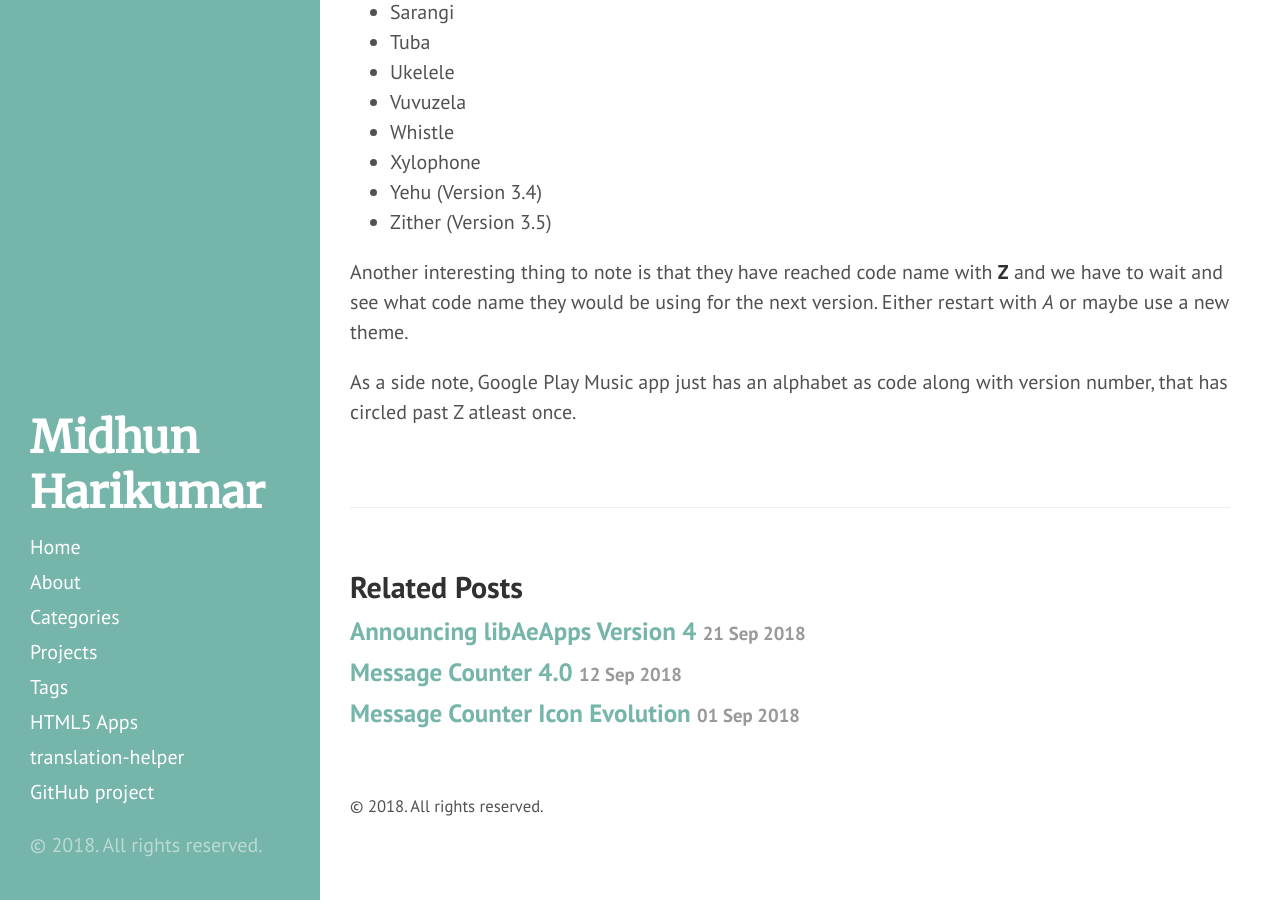
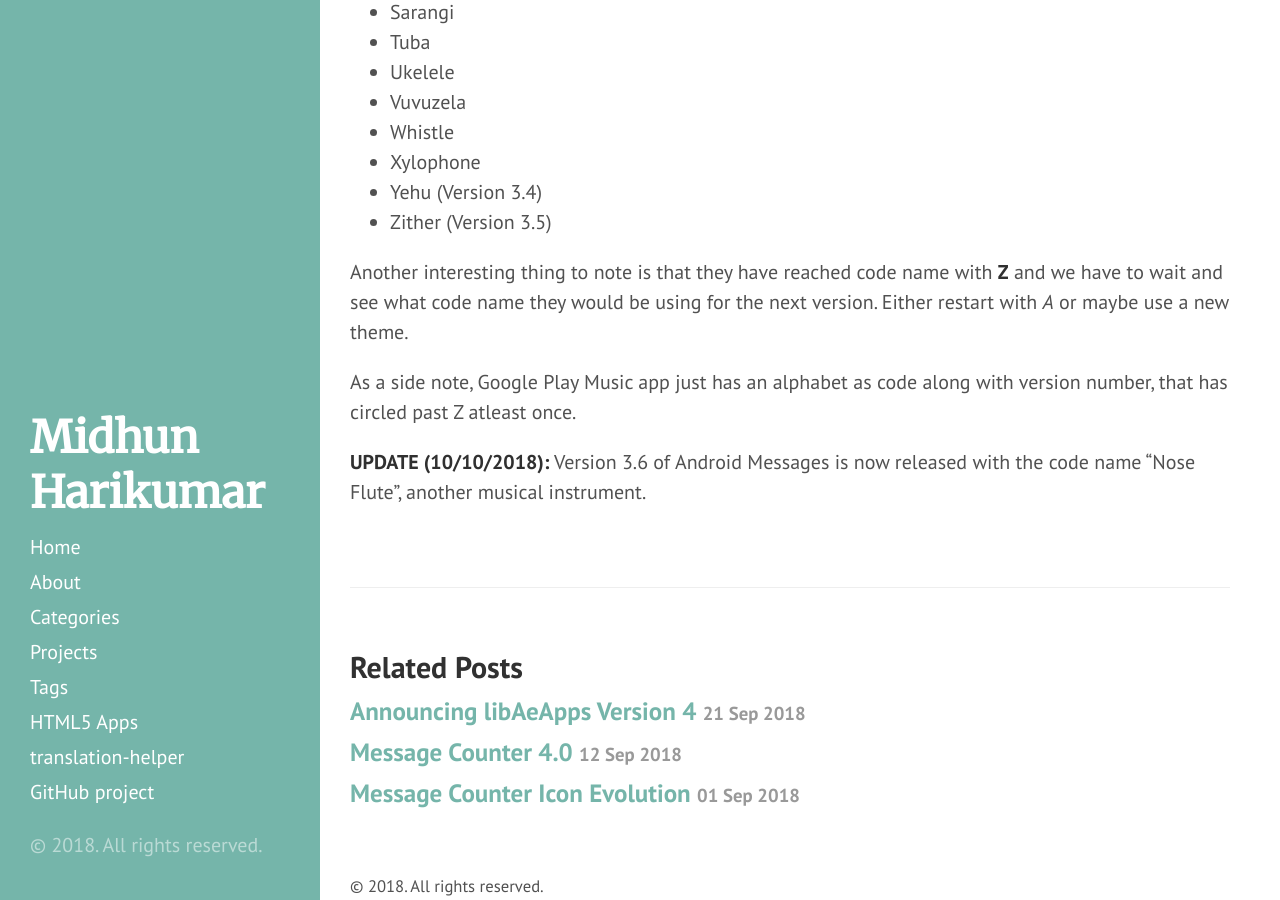
Before and after one commit to midhunhk/midhunhk.github.io, a Jekyll site: the page built from _posts/2018-09-06-android-messages-codenames.md, in a window 1280 px wide and 900 px high, scrolled down 644 px. Built offline with Jekyll 4.4.1, drawn with Linux system fonts in a browser that asks for light colours.

Commit message:
Update 2018-09-06-android-messages-codenames.md

```diff
--- a/_posts/2018-09-06-android-messages-codenames.md
+++ b/_posts/2018-09-06-android-messages-codenames.md
@@ -31,3 +31,5 @@
 be using for the next version. Either restart with *A* or maybe use a new theme.
 
 As a side note, Google Play Music app just has an alphabet as code along with version number, that has circled past Z atleast once.
+
+**UPDATE (10/10/2018):** Version 3.6 of Android Messages is now released with the code name "Nose Flute", another musical instrument.
```
